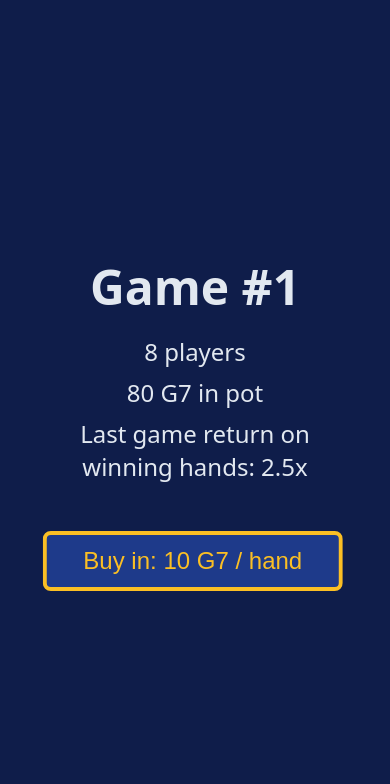
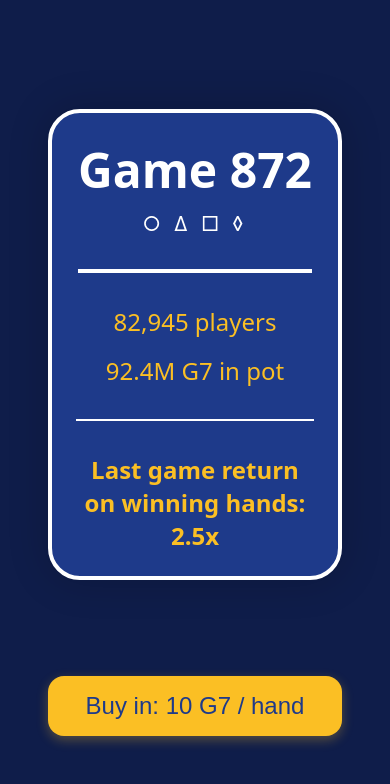
Before and after one commit to PermissionlessGames/zigzagzog-prototype, a Next.js app in the folder frontend/: page /game in a window 390 px wide. Shown: the top 784 px of the page. Built offline with nearby package versions, Linux system fonts and the light colour scheme.

Commit message:
Update game stats display with balanced symbols and improved layout

```diff
--- a/frontend/src/app/components/GameStats.tsx
+++ b/frontend/src/app/components/GameStats.tsx
@@ -11,12 +11,30 @@ export function GameStats({
   potSize,
   lastGameMultiple,
 }: GameStatsProps) {
+  const formatNumber = (num: number) => {
+    if (num >= 1000000) {
+      return Intl.NumberFormat('en-US', {
+        notation: 'compact',
+        maximumFractionDigits: 1
+      }).format(num);
+    }
+    return Intl.NumberFormat('en-US').format(num);
+  };
+
   return (
     <div className="game-stats">
-      <h1 className="game-stats-title">Game #{gameNumber}</h1>
+      <div className="game-stats-header">
+        <h1 className="game-stats-title">Game {gameNumber}</h1>
+        <div className="game-stats-symbols">
+          ○ ∆ □ ◊
+        </div>
+      </div>
       <div className="game-stats-info">
-        <p className="game-stats-players">{playerCount} players</p>
-        <p className="game-stats-pot">{potSize} G7 in pot</p>
+        <div className="game-stats-main">
+          <p className="game-stats-players">{formatNumber(playerCount)} players</p>
+          <span className="game-stats-separator">|</span>
+          <p className="game-stats-pot">{formatNumber(potSize)} G7 in pot</p>
+        </div>
         {lastGameMultiple && (
           <p className="game-stats-multiples">
             Last game return on winning hands: {lastGameMultiple}x
--- a/frontend/src/app/game/page.tsx
+++ b/frontend/src/app/game/page.tsx
@@ -5,9 +5,9 @@ import { GameOverview } from '../components/GameOverview';
 
 // Mock game data - will be replaced with contract data
 const mockGameData = {
-  gameNumber: 1,
-  playerCount: 8,
-  potSize: 80,
+  gameNumber: 872,
+  playerCount: 82945,
+  potSize: 92384733,
   lastGameMultiple: 2.5,
   buyInAmount: 10
 };
--- a/frontend/src/app/globals.css
+++ b/frontend/src/app/globals.css
@@ -91,24 +91,20 @@ body {
 
 .blink-button {
   margin-top: 2rem;
-  padding: 1rem 3rem;
-  font-size: 1.5rem;
-  border: 4px solid var(--outline-active);
-  border-radius: 8px;
+  padding: 1.5rem 3rem;
+  font-size: 2rem;
+  background: var(--outline-active);
+  color: var(--card-bg);
+  border: none;
+  border-radius: 16px;
   cursor: pointer;
-  animation:
-    buttonBlink 0.6s step-end infinite,
-    shake 0.6s ease-in-out infinite;
-  white-space: nowrap;
+  box-shadow: 0 4px 12px rgba(251, 191, 36, 0.3);
 }
 
 .blink-button:hover {
-  animation: none;
-  background: var(--outline-active);
-  color: var(--card-bg);
-  border-color: var(--outline-active);
-  transform: scale(1.05);
-  transition: transform 0.2s;
+  transform: translateY(-2px);
+  box-shadow: 0 6px 16px rgba(251, 191, 36, 0.4);
+  transition: all 0.2s;
 }
 
 /* Game Status Display */
@@ -118,30 +114,58 @@ body {
   align-items: center;
   justify-content: center;
   min-height: 100vh;
-  gap: 2rem;
+  gap: 4rem;
   padding: 2rem;
 }
 
 .game-stats {
   display: flex;
+  flex-direction: row;
+  align-items: center;
+  background: var(--card-bg);
+  padding: 2rem 3rem;
+  border-radius: 32px;
+  border: 4px solid var(--outline);
+  box-shadow: 0 0 40px rgba(0, 0, 0, 0.2);
+}
+
+.game-stats-header {
+  display: flex;
   flex-direction: column;
   align-items: center;
-  text-align: center;
-  gap: 1rem;
+  padding-right: 3rem;
+  border-right: 4px solid var(--outline);
 }
 
 .game-stats-title {
   font-size: 5rem;
   margin: 0;
   font-weight: bold;
+  color: white;
+  white-space: nowrap;
+}
+
+.game-stats-symbols {
+  color: var(--outline);
+  font-size: 1.5rem;
+  letter-spacing: 0.5rem;
+  margin-top: 0.5rem;
 }
 
 .game-stats-info {
   display: flex;
   flex-direction: column;
+  gap: 2rem;
+  padding-left: 3rem;
+  min-width: 600px;
+}
+
+.game-stats-main {
+  display: flex;
   align-items: center;
-  gap: 0.5rem;
+  gap: 1rem;
   font-size: 2rem;
+  color: var(--outline-active);
 }
 
 .game-stats-players,
@@ -149,34 +173,85 @@ body {
   margin: 0;
 }
 
+.game-stats-separator {
+  color: var(--outline);
+  font-size: 2rem;
+  margin: 0 1rem;
+}
+
 .game-stats-multiples {
   margin: 0;
-  color: var(--highlight-color);
+  color: var(--outline-active);
+  font-weight: bold;
+  font-size: 2rem;
+  text-align: left;
+  padding-top: 2rem;
+  border-top: 2px solid var(--outline);
+}
+
+@media (max-width: 1200px) {
+  .game-stats {
+    flex-direction: column;
+    text-align: center;
+    padding: 2rem;
+  }
+
+  .game-stats-header {
+    padding-right: 0;
+    padding-bottom: 2rem;
+    border-right: none;
+    border-bottom: 4px solid var(--outline);
+  }
+
+  .game-stats-info {
+    padding-left: 0;
+    padding-top: 2rem;
+    min-width: 0;
+    width: 100%;
+  }
+
+  .game-stats-main {
+    justify-content: center;
+  }
+
+  .game-stats-multiples {
+    text-align: center;
+  }
 }
 
 @media (max-width: 768px) {
-  .title {
-    font-size: 2rem;
-  }
-
-  .card-grid {
-    gap: 0.5rem;
-    padding: 0.5rem;
-  }
-
-  .blink-button {
-    margin-top: 1rem;
-    padding: 0.75rem 2rem;
-    font-size: 1.5rem;
-    width: 100%;
-    max-width: 300px;
+  .game-stats {
+    width: 90%;
+    padding: 1.5rem;
   }
 
   .game-stats-title {
     font-size: 3rem;
   }
 
-  .game-stats-info {
+  .game-stats-symbols {
+    font-size: 1.25rem;
+    letter-spacing: 0.25rem;
+  }
+
+  .game-stats-main {
+    flex-direction: column;
+    gap: 1rem;
     font-size: 1.5rem;
   }
+
+  .game-stats-separator {
+    display: none;
+  }
+
+  .game-stats-multiples {
+    font-size: 1.5rem;
+  }
+
+  .blink-button {
+    width: 90%;
+    max-width: 400px;
+    font-size: 1.5rem;
+    padding: 1rem 2rem;
+  }
 }
```
